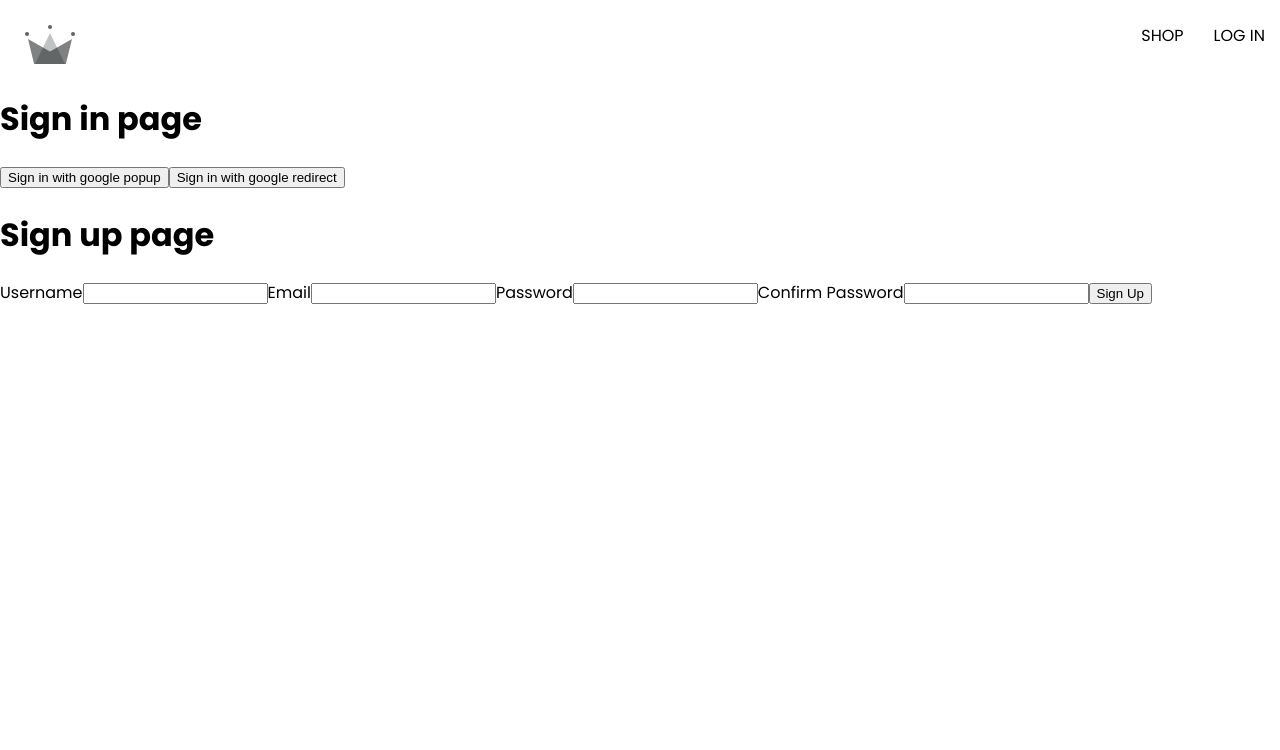
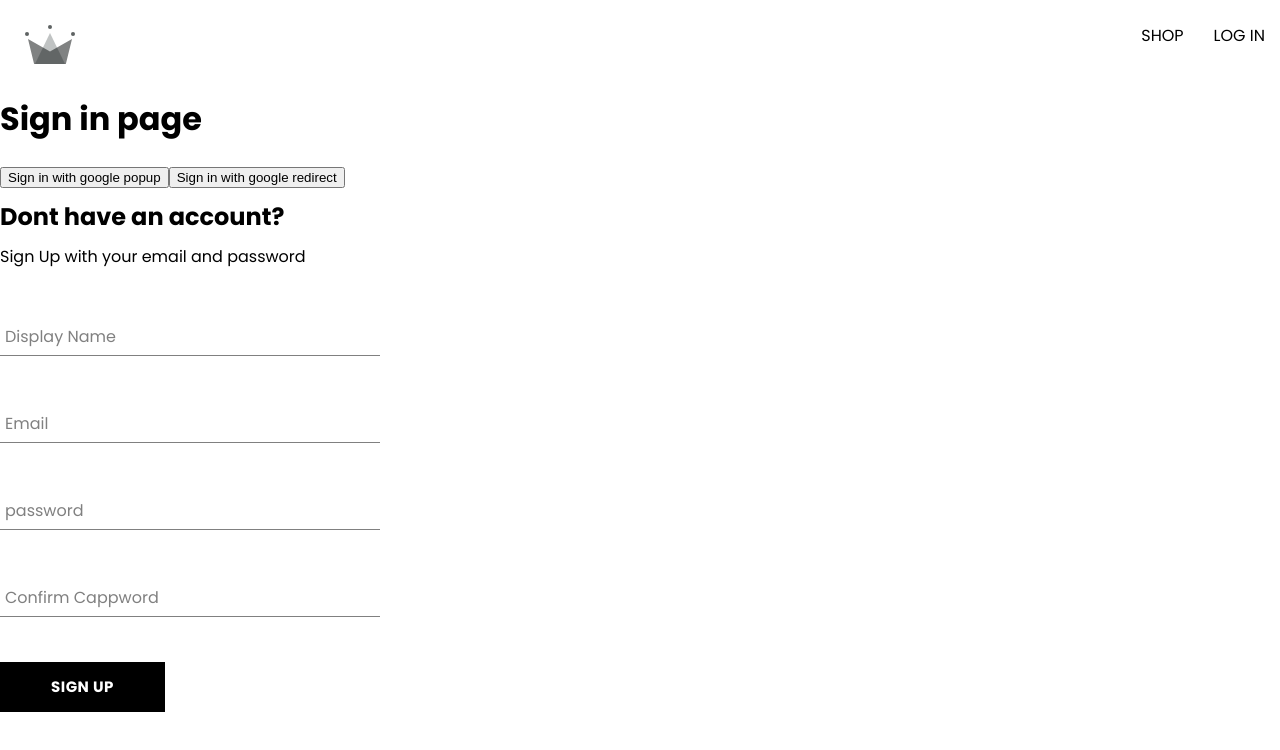
Before and after one commit to Xevans/crown-clothing, a React (Create React App) app: page /sign-in in a window 1280 px wide. Shown: the top 750 px of the page. Built offline with nearby package versions, Linux system fonts and the light colour scheme.

Commit message:
updated sign up. created generalized button component. Created Form input component

```diff
--- /dev/null
+++ b/src/components/buttons/button.component.jsx
@@ -0,0 +1,19 @@
+import "./button.styles.scss"
+
+/* Button types in this project: fedault, inverted, google sign in */
+// enumerators for possible custom prop values that may be assigned.
+// e.g. if I pass the prop buttonTypes with the value: google. React will apply the google-sign-in class (consequently its styling) to the button element.
+const BUTTON_TYPES = {
+    google: 'google-sign-in', //
+    inverted: 'inverted',
+}
+
+const Button = ({ children, buttonType, ...otherProps }) => {
+    return (
+        <button className={`button-container ${BUTTON_TYPES[buttonType]}`}>
+            {children} {/* any child infor between the open close tags*/}
+        </button>
+    )
+}
+
+export default Button;
--- /dev/null
+++ b/src/components/buttons/button.styles.scss
@@ -0,0 +1,46 @@
+.button-container {
+    min-width: 165px;
+    width: auto;
+    height: 50px;
+    letter-spacing: 0.5px;
+    line-height: 50px;
+    padding: 0 35px 0 35px;
+    font-size: 15px;
+    background-color: black;
+    color: white;
+    text-transform: uppercase;
+    font-family: 'Poppins';
+    font-weight: bolder;
+    border: none;
+    cursor: pointer;
+    display: flex;
+    justify-content: center;
+
+    &:hover {
+      background-color: white;
+      color: black;
+      border: 1px solid black;
+    }
+
+    &.google-sign-in {
+      background-color: #4285f4;
+      color: white;
+
+      &:hover {
+        background-color: #357ae8;
+        border: none;
+      }
+    }
+
+    &.inverted {
+      background-color: white;
+      color: black;
+      border: 1px solid black;
+
+      &:hover {
+        background-color: black;
+        color: white;
+        border: none;
+      }
+    }
+  }
--- /dev/null
+++ b/src/components/form-input/form-input.component.jsx
@@ -0,0 +1,18 @@
+import "./form-input.styles.scss"
+
+const FormInput = ({ label, inputOptions }) => { // deconstucted from props
+
+    return(
+        <div className="group">
+            <input className="form-input" {...inputOptions} /> {/* other props will apply all other props that we would otherwise hard code here: <input type='text' required onChange={handleChange} name='username' value={username} /> */}
+            {/* If no label prop is passed into this component, dont render the label. So check if it exists first */}
+            {label && (
+                <label className={`${inputOptions.value.length ? 'shrink' : ''} form-input-label`}> {/* if the length of the string in value > 0/ if the string in value exists, apply the shrink class, otherwise, apply the class '' (<- none basically). form-input-label will still apply regardless since it is not declared as conditional*/}
+                    {label}
+                </label>
+            )}
+        </div>
+    )
+}
+
+export default FormInput;
--- /dev/null
+++ b/src/components/form-input/form-input.styles.scss
@@ -0,0 +1,54 @@
+$sub-color: grey;
+$main-color: black;
+
+@mixin shrinkLabel {
+  top: -14px;
+  font-size: 12px;
+  color: $main-color;
+}
+
+.group {
+  position: relative;
+  margin: 45px 0;
+
+  .form-input {
+    background: none;
+    background-color: white;
+    color: $sub-color;
+    font-size: 18px;
+    padding: 10px 10px 10px 5px;
+    display: block;
+    width: 100%;
+    border: none;
+    border-radius: 0;
+    border-bottom: 1px solid $sub-color;
+    margin: 25px 0;
+
+    &:focus {
+      outline: none;
+    }
+
+    &:focus ~ .form-input-label { // when user selects a form-input class element, apply the following onto its sibling label with this name
+      @include shrinkLabel();
+    }
+  }
+
+  input[type='password'] {
+    letter-spacing: 0.3em;
+  }
+
+  .form-input-label {
+    color: $sub-color;
+    font-size: 16px;
+    font-weight: normal;
+    position: absolute;
+    pointer-events: none;
+    left: 5px;
+    top: 10px;
+    transition: 300ms ease all;
+
+    &.shrink {
+      @include shrinkLabel();
+    }
+  }
+}
--- /dev/null
+++ b/src/components/sign-up/sign-up-form.styles.scss
@@ -0,0 +1,9 @@
+.sign-up-container {
+    display: flex;
+    flex-direction: column;
+    width: 380px;
+
+    h2 {
+        margin: 10px 0;
+    }
+}
--- a/src/components/sign-up/sign-up.component.jsx
+++ b/src/components/sign-up/sign-up.component.jsx
@@ -1,4 +1,7 @@
 import { useState } from 'react'
+import './sign-up-form.styles.scss'
+import Button from '../buttons/button.component';
+import FormInput from '../form-input/form-input.component';
 import {
     createAuthUserWithEmailAndPassword,
     auth,
@@ -59,23 +62,55 @@
     };
 
     return(
-        <div>
-            <h1> Sign up page</h1>
-            <form onSubmit={() => {
-                //handleSubmit();
-            }}>
-                <label>Username</label>
-                <input type='text' required onChange={handleChange} name='username' value={username} />
+        <div className='sign-up-container'>
+        <h2>Dont have an account?</h2>
+        <span>Sign Up with your email and password</span>
+            <form onSubmit={handleSubmit}>
 
-                <label>Email</label>
-                <input type='email' required onChange={handleChange} name='email' value={email} />
+                <FormInput
+                    label="Display Name"
+                    inputOptions = {{
+                        type: 'text',
+                        required: true,
+                        onChange: handleChange,
+                        name: 'username',
+                        value: username
+                    }}
+                />
 
-                <label>Password</label>
-                <input type='password' required onChange={handleChange} name='password' value={password} />
+                <FormInput
+                    label="Email"
+                    inputOptions = {{
+                        type: 'email',
+                        required: true,
+                        onChange: handleChange,
+                        name: 'email',
+                        value: email
+                    }}
+                />
 
-                <label>Confirm Password</label>
-                <input type='password' required onChange={handleChange} name='confirmPassword' value={confirmPassword} />
-                <button type="submit" onClick={handleSubmit}>Sign Up</button>
+                <FormInput
+                    label="password"
+                    inputOptions = {{
+                        type: 'password',
+                        required: true,
+                        onChange: handleChange,
+                        name: 'password',
+                        value: password
+                    }}
+                />
+
+                <FormInput
+                    label="Confirm Cappword"
+                    inputOptions = {{
+                        type: 'password',
+                        required: true,
+                        onChange: handleChange,
+                        name: 'confirmPassword',
+                        value: confirmPassword
+                    }}
+                />
+                <Button type="submit">Sign Up</Button>
             </form>
         </div>
     );
```
